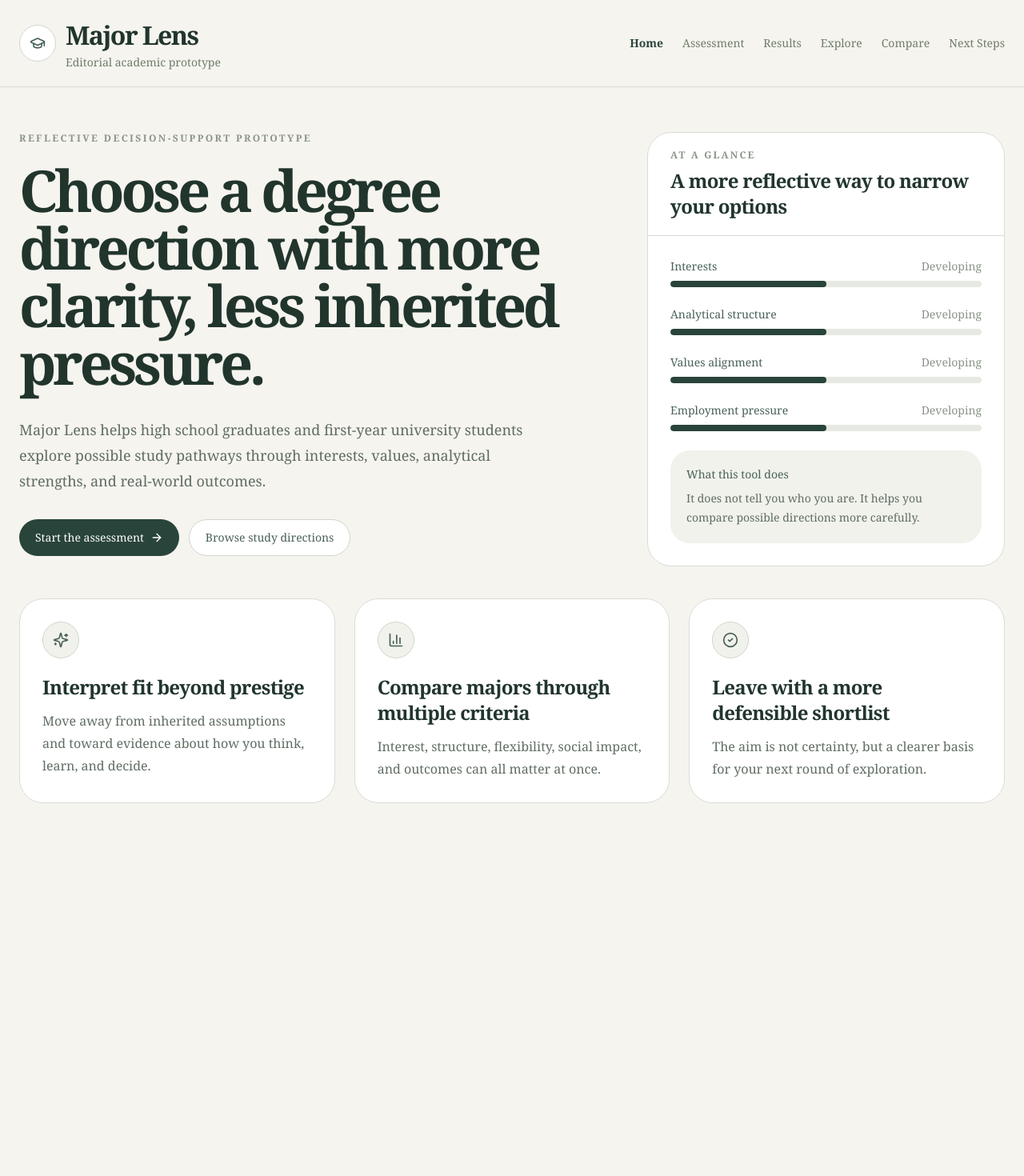
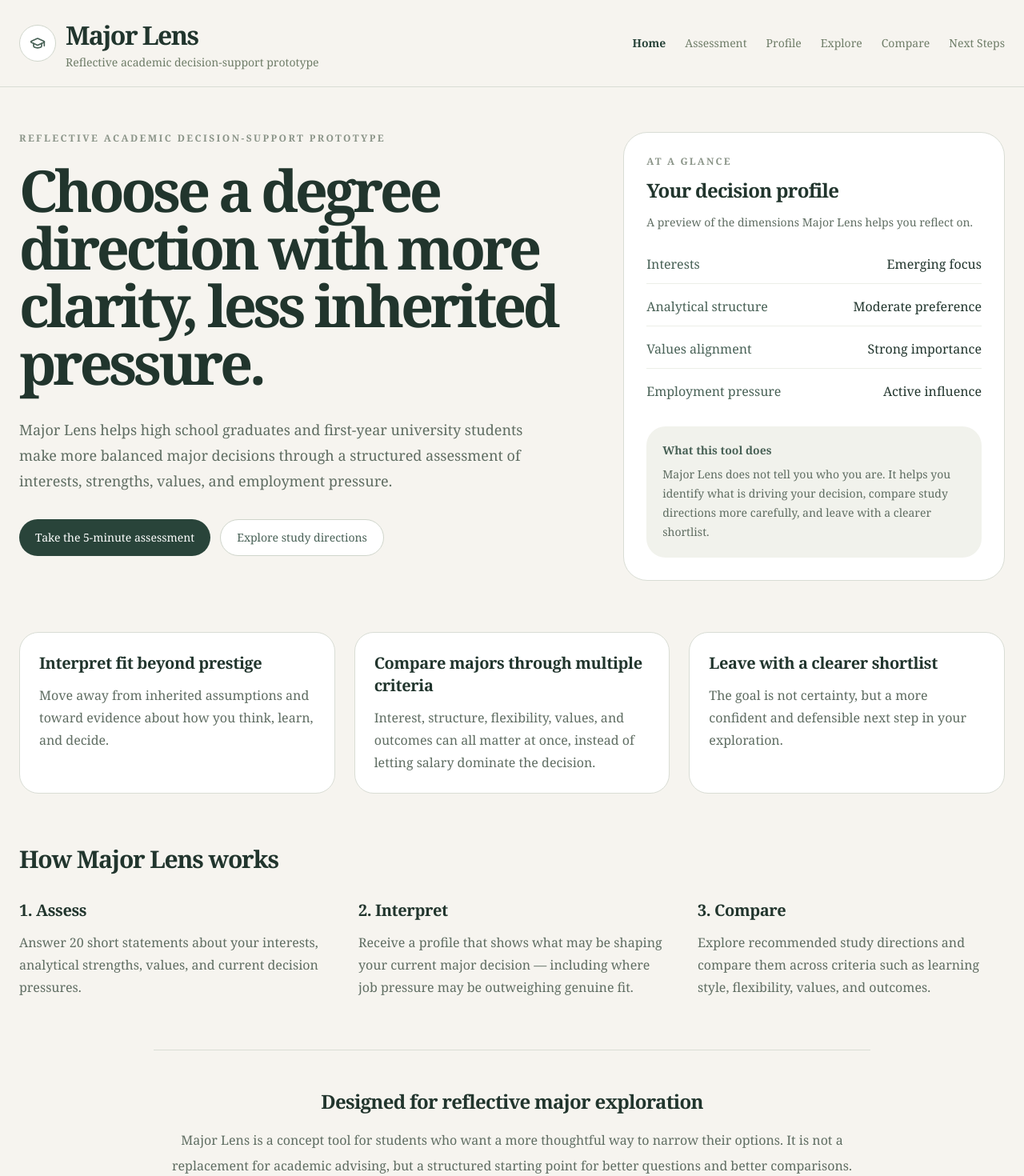
Before and after one commit to mysta2628-ai/major-lens, a React (Vite) app: page / in a window 1280 px wide. Shown: the top 1470 px of the page at 80% size. Before the commit the page ends 1060 px from the top, so only its background shows below. Built offline with nearby package versions, Linux system fonts and the light colour scheme.

Commit message:
Update App.jsx

```diff
--- a/src/App.jsx
+++ b/src/App.jsx
@@ -3,13 +3,10 @@ import { AnimatePresence, motion } from 'framer-motion'
 import {
   ArrowLeft,
   ArrowRight,
-  BarChart3,
   Briefcase,
-  CheckCircle2,
   Compass,
   GraduationCap,
   Scale,
-  Sparkles,
 } from 'lucide-react'
 
 const questions = [
@@ -179,6 +176,26 @@ function SectionIntro({ eyebrow, title, text }) {
   )
 }
 
+function HomeValueCard({ title, text }) {
+  return (
+    <div className="rounded-[24px] border border-[#d9ddd5] bg-white p-6">
+      <h3 className="text-xl font-semibold tracking-[-0.02em] text-[#21352d]">{title}</h3>
+      <p className="mt-3 leading-7 text-[#5f6d62]">{text}</p>
+    </div>
+  )
+}
+
+function HomeStepCard({ number, title, text }) {
+  return (
+    <div>
+      <h3 className="text-xl font-semibold tracking-[-0.02em] text-[#21352d]">
+        {number}. {title}
+      </h3>
+      <p className="mt-3 leading-7 text-[#5f6d62]">{text}</p>
+    </div>
+  )
+}
+
 export default function App() {
   const [screen, setScreen] = useState('home')
   const [questionIndex, setQuestionIndex] = useState(0)
@@ -250,7 +267,7 @@ export default function App() {
 
   function nextQuestion() {
     if (questionIndex < questions.length - 1) setQuestionIndex((prev) => prev + 1)
-    else setScreen('results')
+    else setScreen('profile')
   }
 
   function prevQuestion() {
@@ -266,7 +283,7 @@ export default function App() {
   const navItems = [
     ['home', 'Home'],
     ['assessment', 'Assessment'],
-    ['results', 'Results'],
+    ['profile', 'Profile'],
     ['explore', 'Explore'],
     ['compare', 'Compare'],
     ['next', 'Next Steps'],
@@ -282,7 +299,7 @@ export default function App() {
             </div>
             <div>
               <div className="text-[2rem] font-semibold tracking-[-0.05em] text-[#21352d]">Major Lens</div>
-              <p className="text-sm text-[#6f7d68]">Editorial academic prototype</p>
+              <p className="text-sm text-[#6f7d68]">Reflective academic decision-support prototype</p>
             </div>
           </button>
 
@@ -312,12 +329,12 @@ export default function App() {
               initial={{ opacity: 0, y: 12 }}
               animate={{ opacity: 1, y: 0 }}
               exit={{ opacity: 0, y: -12 }}
-              className="space-y-10"
+              className="space-y-16"
             >
-              <section className="grid gap-10 lg:grid-cols-[1.25fr_0.75fr] lg:items-start">
+              <section className="grid gap-10 lg:grid-cols-[1.2fr_0.8fr] lg:items-start">
                 <div className="max-w-4xl">
                   <p className="text-xs font-semibold uppercase tracking-[0.2em] text-[#8a9488]">
-                    Reflective decision-support prototype
+                    Reflective academic decision-support prototype
                   </p>
 
                   <h1 className="mt-5 max-w-5xl text-5xl font-semibold leading-[0.96] tracking-[-0.06em] text-[#21352d] lg:text-7xl">
@@ -325,96 +342,103 @@ export default function App() {
                   </h1>
 
                   <p className="mt-8 max-w-2xl text-lg leading-8 text-[#5f6d62]">
-                    Major Lens helps high school graduates and first-year university students explore possible study pathways through interests, values, analytical strengths, and real-world outcomes.
+                    Major Lens helps high school graduates and first-year university students make more balanced major decisions through a structured assessment of interests, strengths, values, and employment pressure.
                   </p>
 
                   <div className="mt-8 flex flex-wrap gap-3">
                     <PrimaryButton onClick={() => setScreen('assessment')}>
-                      Start the assessment <ArrowRight className="ml-2 h-4 w-4" />
+                      Take the 5-minute assessment
                     </PrimaryButton>
                     <SecondaryButton onClick={() => setScreen('explore')}>
-                      Browse study directions
+                      Explore study directions
                     </SecondaryButton>
                   </div>
                 </div>
 
-                <EditorialCard className="overflow-hidden">
-                  <div className="border-b border-[#d9ddd5] px-7 py-5">
-                    <p className="text-xs font-semibold uppercase tracking-[0.18em] text-[#8a9488]">At a glance</p>
-                    <h3 className="mt-2 text-2xl font-semibold tracking-[-0.03em] text-[#21352d]">
-                      A more reflective way to narrow your options
-                    </h3>
-                  </div>
+                <aside>
+                  <EditorialCard className="p-7">
+                    <p className="text-xs font-semibold uppercase tracking-[0.18em] text-[#8a9488]">
+                      At a glance
+                    </p>
 
-                  <div className="space-y-6 px-7 py-7">
-                    {[
-                      {
-                        label: 'Interests',
-                        value: profile.curiosity,
-                      },
-                      {
-                        label: 'Analytical structure',
-                        value: profile.structure,
-                      },
-                      {
-                        label: 'Values alignment',
-                        value: profile.values,
-                      },
-                      {
-                        label: 'Employment pressure',
-                        value: profile.employment,
-                      },
-                    ].map((item) => (
-                      <div key={item.label}>
-                        <div className="mb-2 flex items-center justify-between">
-                          <span className="text-sm font-medium text-[#486156]">{item.label}</span>
-                          <span className="text-sm text-[#8a9488]">{bandLabel(item.value)}</span>
+                    <h2 className="mt-3 text-2xl font-semibold tracking-[-0.03em] text-[#21352d]">
+                      Your decision profile
+                    </h2>
+
+                    <p className="mt-3 text-sm leading-6 text-[#5f6d62]">
+                      A preview of the dimensions Major Lens helps you reflect on.
+                    </p>
+
+                    <dl className="mt-7 space-y-4">
+                      {[
+                        ['Interests', 'Emerging focus'],
+                        ['Analytical structure', 'Moderate preference'],
+                        ['Values alignment', 'Strong importance'],
+                        ['Employment pressure', 'Active influence'],
+                      ].map(([label, value]) => (
+                        <div key={label} className="flex items-center justify-between gap-4 border-b border-[#ecefe8] pb-3 last:border-b-0 last:pb-0">
+                          <dt className="text-[#486156]">{label}</dt>
+                          <dd className="text-right font-medium text-[#21352d]">{value}</dd>
                         </div>
-                        <div className="h-2 overflow-hidden rounded-full bg-[#e6e9e1]">
-                          <div className="h-full rounded-full bg-[#29443a]" style={{ width: `${item.value}%` }} />
-                        </div>
-                      </div>
-                    ))}
+                      ))}
+                    </dl>
 
-                    <div className="rounded-[24px] bg-[#f1f2ec] p-5">
-                      <p className="text-sm font-medium text-[#486156]">What this tool does</p>
+                    <div className="mt-8 rounded-[24px] bg-[#f1f2ec] p-5">
+                      <h3 className="text-sm font-semibold text-[#486156]">What this tool does</h3>
                       <p className="mt-2 text-sm leading-6 text-[#5f6d62]">
-                        It does not tell you who you are. It helps you compare possible directions more carefully.
+                        Major Lens does not tell you who you are. It helps you identify what is driving your decision, compare study directions more carefully, and leave with a clearer shortlist.
                       </p>
                     </div>
-                  </div>
-                </EditorialCard>
+                  </EditorialCard>
+                </aside>
               </section>
 
               <section className="grid gap-6 lg:grid-cols-3">
-                {[
-                  {
-                    icon: Sparkles,
-                    title: 'Interpret fit beyond prestige',
-                    text: 'Move away from inherited assumptions and toward evidence about how you think, learn, and decide.',
-                  },
-                  {
-                    icon: BarChart3,
-                    title: 'Compare majors through multiple criteria',
-                    text: 'Interest, structure, flexibility, social impact, and outcomes can all matter at once.',
-                  },
-                  {
-                    icon: CheckCircle2,
-                    title: 'Leave with a more defensible shortlist',
-                    text: 'The aim is not certainty, but a clearer basis for your next round of exploration.',
-                  },
-                ].map((item) => {
-                  const Icon = item.icon
-                  return (
-                    <EditorialCard key={item.title} className="p-7">
-                      <div className="w-fit rounded-full border border-[#cfd5cb] bg-[#f1f2ec] p-3">
-                        <Icon className="h-5 w-5 text-[#486156]" />
-                      </div>
-                      <h3 className="mt-5 text-2xl font-semibold tracking-[-0.03em] text-[#21352d]">{item.title}</h3>
-                      <p className="mt-3 text-base leading-7 text-[#5f6d62]">{item.text}</p>
-                    </EditorialCard>
-                  )
-                })}
+                <HomeValueCard
+                  title="Interpret fit beyond prestige"
+                  text="Move away from inherited assumptions and toward evidence about how you think, learn, and decide."
+                />
+                <HomeValueCard
+                  title="Compare majors through multiple criteria"
+                  text="Interest, structure, flexibility, values, and outcomes can all matter at once, instead of letting salary dominate the decision."
+                />
+                <HomeValueCard
+                  title="Leave with a clearer shortlist"
+                  text="The goal is not certainty, but a more confident and defensible next step in your exploration."
+                />
+              </section>
+
+              <section id="how-it-works" className="space-y-8">
+                <h2 className="text-3xl font-semibold tracking-[-0.04em] text-[#21352d]">
+                  How Major Lens works
+                </h2>
+
+                <div className="grid gap-10 lg:grid-cols-3">
+                  <HomeStepCard
+                    number="1"
+                    title="Assess"
+                    text="Answer 20 short statements about your interests, analytical strengths, values, and current decision pressures."
+                  />
+                  <HomeStepCard
+                    number="2"
+                    title="Interpret"
+                    text="Receive a profile that shows what may be shaping your current major decision — including where job pressure may be outweighing genuine fit."
+                  />
+                  <HomeStepCard
+                    number="3"
+                    title="Compare"
+                    text="Explore recommended study directions and compare them across criteria such as learning style, flexibility, values, and outcomes."
+                  />
+                </div>
+              </section>
+
+              <section className="mx-auto max-w-4xl border-t border-[#d9ddd5] pt-12 text-center">
+                <h2 className="text-2xl font-semibold tracking-[-0.03em] text-[#21352d]">
+                  Designed for reflective major exploration
+                </h2>
+                <p className="mt-4 leading-8 text-[#5f6d62]">
+                  Major Lens is a concept tool for students who want a more thoughtful way to narrow their options. It is not a replacement for academic advising, but a structured starting point for better questions and better comparisons.
+                </p>
               </section>
             </motion.section>
           )}
@@ -492,9 +516,9 @@ export default function App() {
             </motion.section>
           )}
 
-          {screen === 'results' && (
+          {screen === 'profile' && (
             <motion.section
-              key="results"
+              key="profile"
               initial={{ opacity: 0, y: 12 }}
               animate={{ opacity: 1, y: 0 }}
               exit={{ opacity: 0, y: -12 }}
@@ -502,7 +526,7 @@ export default function App() {
             >
               <EditorialCard className="p-8 lg:p-10">
                 <SectionIntro
-                  eyebrow="Results"
+                  eyebrow="Profile"
                   title="Your Major Lens profile"
                   text={`${summary.line1} ${summary.line2}`}
                 />
```
